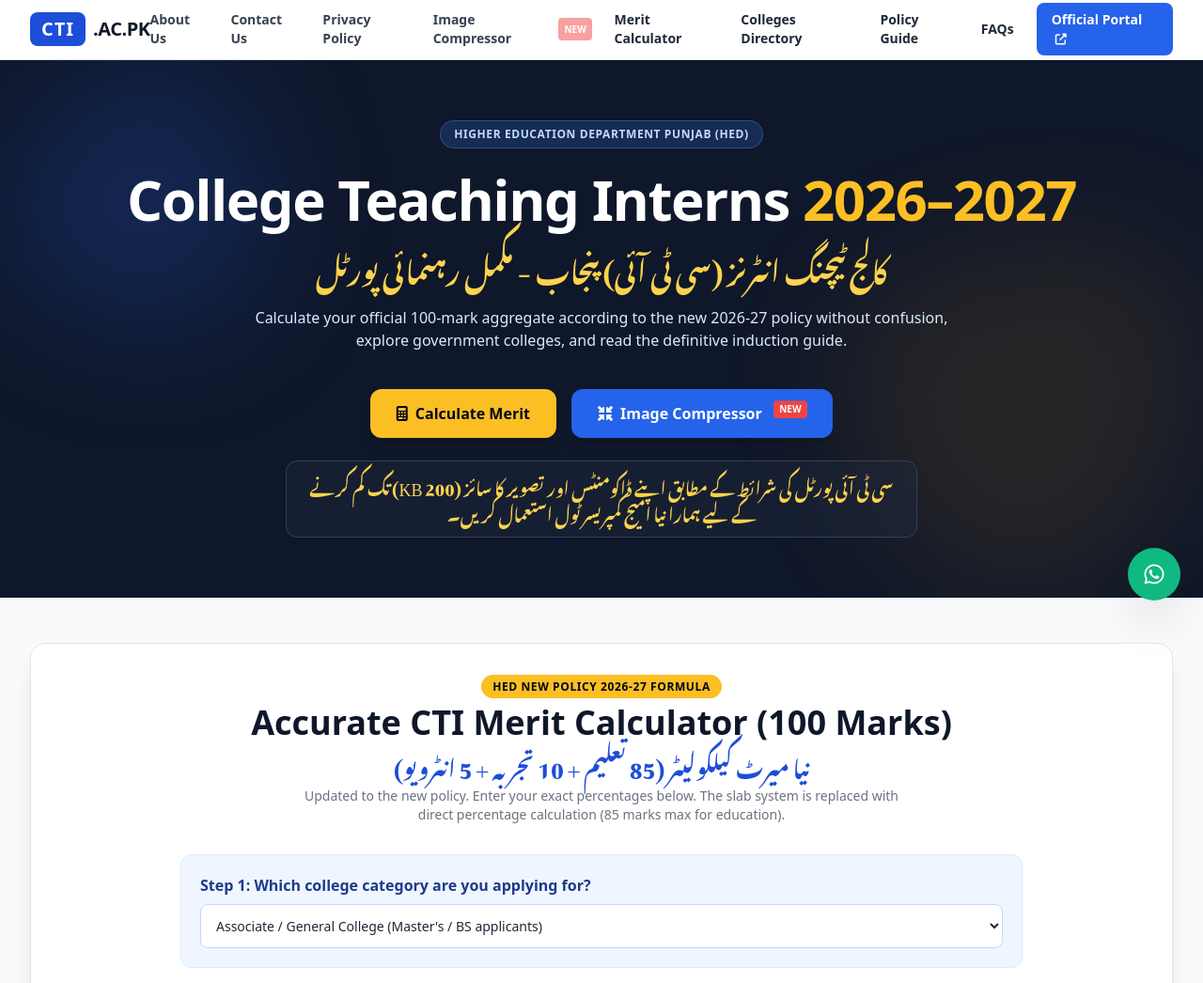
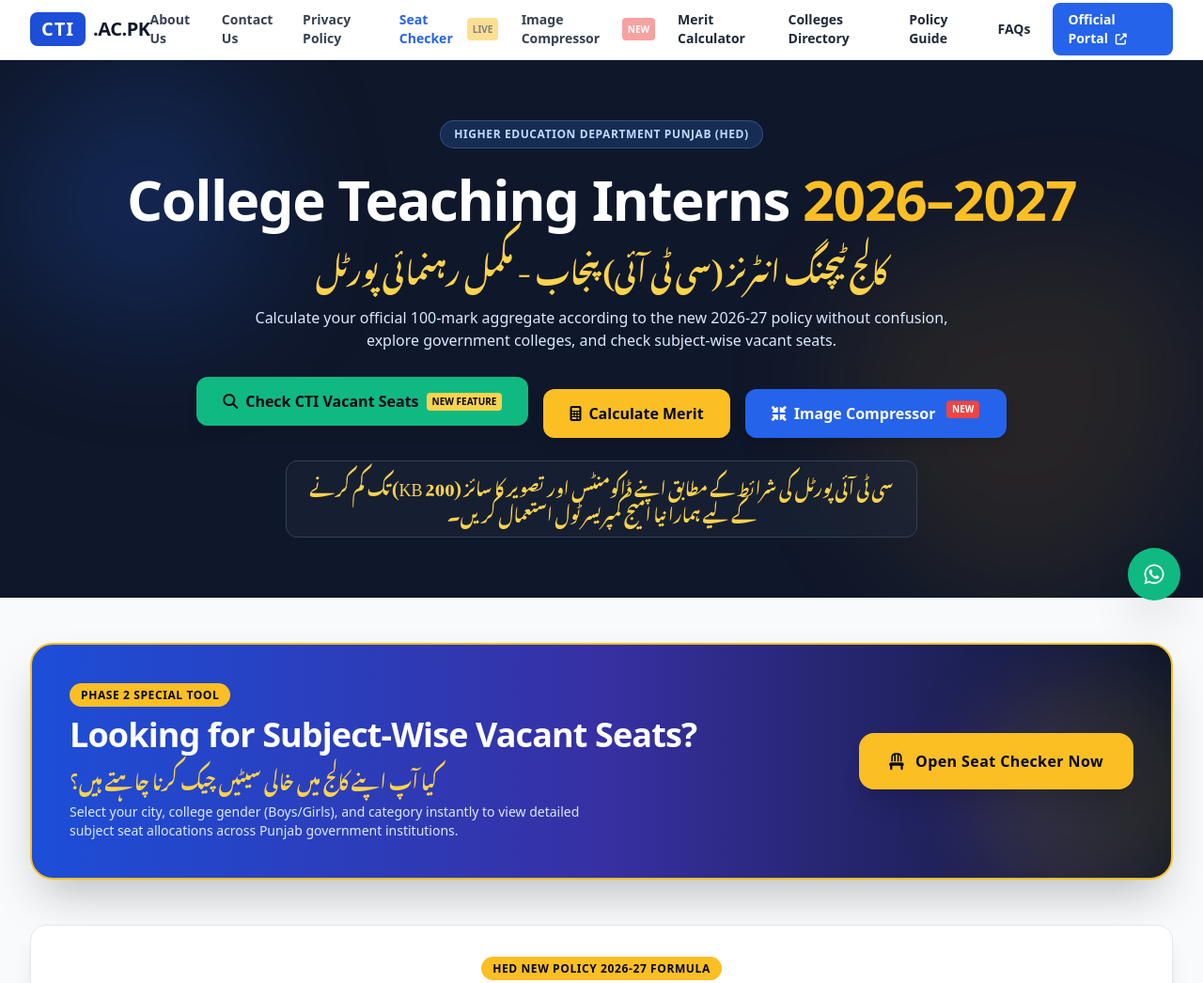
Before and after one commit to arslanzas/cti, a website: page index.html in a window 1280 px wide. Shown: the part 137-1183 px from the top of the page at 94% size. Drawn offline with nearby package versions, Linux system fonts and the light colour scheme; a web font is replaced by a local one.

Commit message:
Update index.html

```diff
--- a/index.html
+++ b/index.html
@@ -14,7 +14,7 @@
 </script>
     <meta charset="UTF-8">
     <meta name="viewport" content="width=device-width, initial-scale=1.0">
-    <title>CTI Punjab Portal 2026-2027 | Live Chat, Merit Calculator, Punjab Colleges & Policy Guide</title>
+    <title>CTI Punjab Portal 2026-2027 | Merit Calculator, Punjab Colleges & Policy Guide</title>
     <meta name="description" content="Official community portal for Punjab College Teaching Interns (CTI) Jobs 2026-2027. Accurate merit calculator, complete Punjab Govt colleges directory, and full policy guide.">
     <!-- Google tag (gtag.js) -->
 <script async src="https://www.googletagmanager.com/gtag/js?id=G-B5R0BG2CT7"></script>
@@ -73,6 +73,9 @@
                     <a href="about.html" class="text-gray-700 hover:text-blue-600 transition">About Us</a>
                     <a href="contact.html" class="text-gray-700 hover:text-blue-600 transition">Contact Us</a>
                     <a href="privacy.html" class="text-gray-700 hover:text-blue-600 transition">Privacy Policy</a>
+                    <a href="seats.html" class="text-blue-600 hover:text-blue-700 transition flex items-center font-bold">
+                        Seat Checker <span class="bg-amber-400 text-slate-950 text-[10px] px-1.5 py-0.5 rounded ml-1 animate-pulse uppercase">Live</span>
+                    </a>
                     <a href="https://cti.ac.pk/compress.html" class="text-gray-700 hover:text-blue-600 transition flex items-center">
                         Image Compressor <span class="bg-red-500 text-white text-[10px] px-1.5 py-0.5 rounded ml-1.5 animate-pulse uppercase">New</span>
                     </a>
@@ -100,10 +103,13 @@
             </h1>
             <h2 class="text-3xl text-amber-300 urdu-font mt-2">کالج ٹیچنگ انٹرنز (سی ٹی آئی) پنجاب - مکمل رہنمائی پورٹل</h2>
             <p class="text-sm sm:text-base text-blue-100 max-w-3xl mx-auto font-light leading-relaxed">
-                Calculate your official 100-mark aggregate according to the new 2026-27 policy without confusion, explore government colleges, and read the definitive induction guide.
+                Calculate your official 100-mark aggregate according to the new 2026-27 policy without confusion, explore government colleges, and check subject-wise vacant seats.
             </p>
 
             <div class="pt-4 flex flex-wrap justify-center gap-4">
+                <a href="seats.html" class="bg-emerald-500 hover:bg-emerald-400 text-slate-950 font-black px-7 py-3.5 rounded-xl shadow-lg transition flex items-center gap-2 animate-bounce">
+                    <i class="fas fa-search"></i> Check CTI Vacant Seats <span class="bg-amber-300 text-slate-950 text-[10px] px-1.5 py-0.5 rounded uppercase">New Feature</span>
+                </a>
                 <a href="#calculator-section" class="bg-amber-400 hover:bg-amber-300 text-slate-950 font-bold px-7 py-3.5 rounded-xl shadow-lg transition flex items-center gap-2">
                     <i class="fas fa-calculator"></i> Calculate Merit
                 </a>
@@ -120,10 +126,30 @@
         </div>
     </header>
 
+    <!-- EYE-CATCHING PROMO BANNER FOR SEAT CHECKER -->
+    <section class="max-w-7xl mx-auto px-4 sm:px-6 lg:px-8 mt-12">
+        <div class="bg-gradient-to-r from-blue-700 via-indigo-800 to-slate-900 rounded-3xl p-8 sm:p-10 text-white shadow-2xl border-2 border-amber-400 flex flex-col md:flex-row items-center justify-between gap-6 relative overflow-hidden">
+            <div class="absolute -right-10 -bottom-10 w-64 h-64 bg-amber-400/10 rounded-full blur-2xl pointer-events-none"></div>
+            <div class="space-y-3 text-center md:text-left relative z-10">
+                <span class="bg-amber-400 text-slate-950 font-black text-xs px-3 py-1 rounded-full uppercase tracking-wider">Phase 2 Special Tool</span>
+                <h3 class="text-2xl sm:text-4xl font-black tracking-tight">Looking for Subject-Wise Vacant Seats?</h3>
+                <h4 class="text-xl text-amber-300 urdu-font">کیا آپ اپنے کالج میں خالی سیٹیں چیک کرنا چاہتے ہیں؟</h4>
+                <p class="text-sm text-blue-100 max-w-xl font-light">
+                    Select your city, college gender (Boys/Girls), and category instantly to view detailed subject seat allocations across Punjab government institutions.
+                </p>
+            </div>
+            <div class="relative z-10 shrink-0">
+                <a href="seats.html" class="bg-amber-400 hover:bg-amber-300 text-slate-950 font-black px-8 py-4 rounded-2xl shadow-xl transition flex items-center gap-3 text-base tracking-wide transform hover:scale-105">
+                    <i class="fas fa-chair text-lg"></i> Open Seat Checker Now
+                </a>
+            </div>
+        </div>
+    </section>
+
     <!-- MAIN BODY CONTAINER -->
     <main class="max-w-7xl mx-auto px-4 sm:px-6 lg:px-8 py-12 space-y-16">
 
-        <!-- 2. UPDATED MERIT CALCULATOR SECTION (NEW POLICY: 85 Education + 10 CTI + 5 Interview = 100) -->
+        <!-- 2. UPDATED MERIT CALCULATOR SECTION -->
         <section id="calculator-section" class="bg-white rounded-2xl shadow-xl border border-gray-200 p-6 sm:p-8 space-y-8 relative overflow-hidden">
             <div class="text-center space-y-2 relative z-10">
                 <span class="bg-amber-400 text-slate-950 text-xs font-black px-3 py-1 rounded-full uppercase tracking-wider">HED New Policy 2026-27 Formula</span>
@@ -772,6 +798,8 @@
                 <span class="font-bold text-white text-xl">.AC.PK</span>
             </div>
             <div class="flex flex-wrap justify-center gap-6 text-sm font-semibold mb-4 text-gray-300">
+                <a href="index.html" class="hover:text-amber-400 transition">Home</a>
+                <a href="seats.html" class="hover:text-amber-400 transition">Seat Checker</a>
                 <a href="about.html" class="hover:text-amber-400 transition">About Us</a>
                 <a href="contact.html" class="hover:text-amber-400 transition">Contact Us</a>
                 <a href="privacy.html" class="hover:text-amber-400 transition">Privacy Policy</a>
@@ -786,9 +814,6 @@
 
     <!-- JAVASCRIPT LOGIC -->
     <script>
-        /* -------------------------------------------------------------
-           MERIT CALCULATOR LOGIC (Updated to New Policy: 85 Edu + 10 CTI + 5 Interview)
-        ------------------------------------------------------------- */
         function updateCalcUI() {
             const collegeType = document.getElementById('calcCollegeType').value;
             const degreeTrack = document.getElementById('calcDegreeTrack').value;
@@ -822,13 +847,9 @@
 
             let acad = 0;
 
-            // Direct percentage proportion out of 85 marks total for education
-            // Standard distribution: Matric (15%), Inter (20%), Grad/BS (50% or split)
             if (track === 'bs_track') {
-                // Matric ~15%, Inter ~25%, BS ~45% (scaled to 85 max total)
                 acad = (p_mat * 0.15) + (p_int * 0.25) + (p_ter * 0.45);
             } else {
-                // Matric ~15%, Inter ~20%, Grad ~20%, Master's ~30%
                 acad = (p_mat * 0.15) + (p_int * 0.20) + (p_gra * 0.20) + (p_ter * 0.30);
             }
 
```
